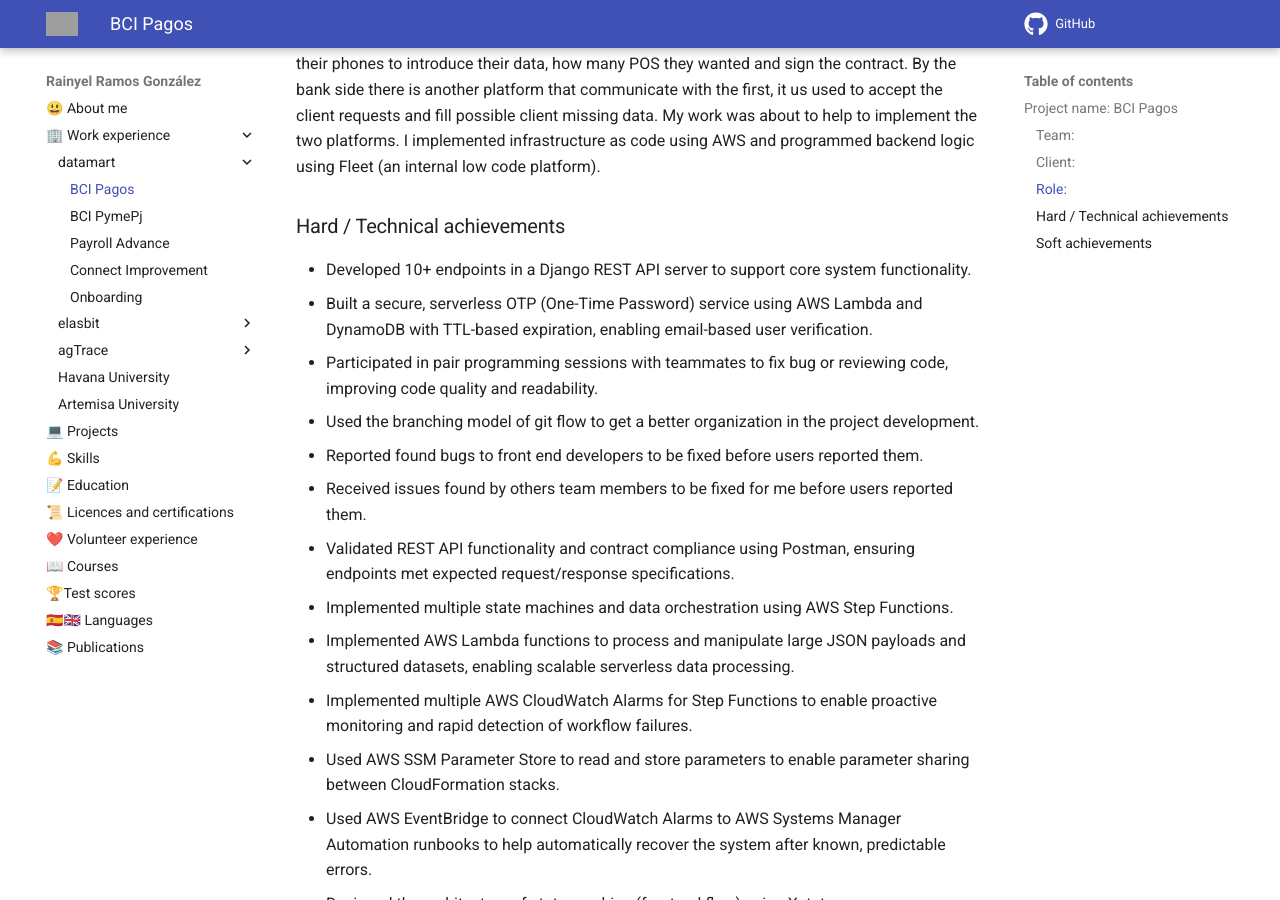
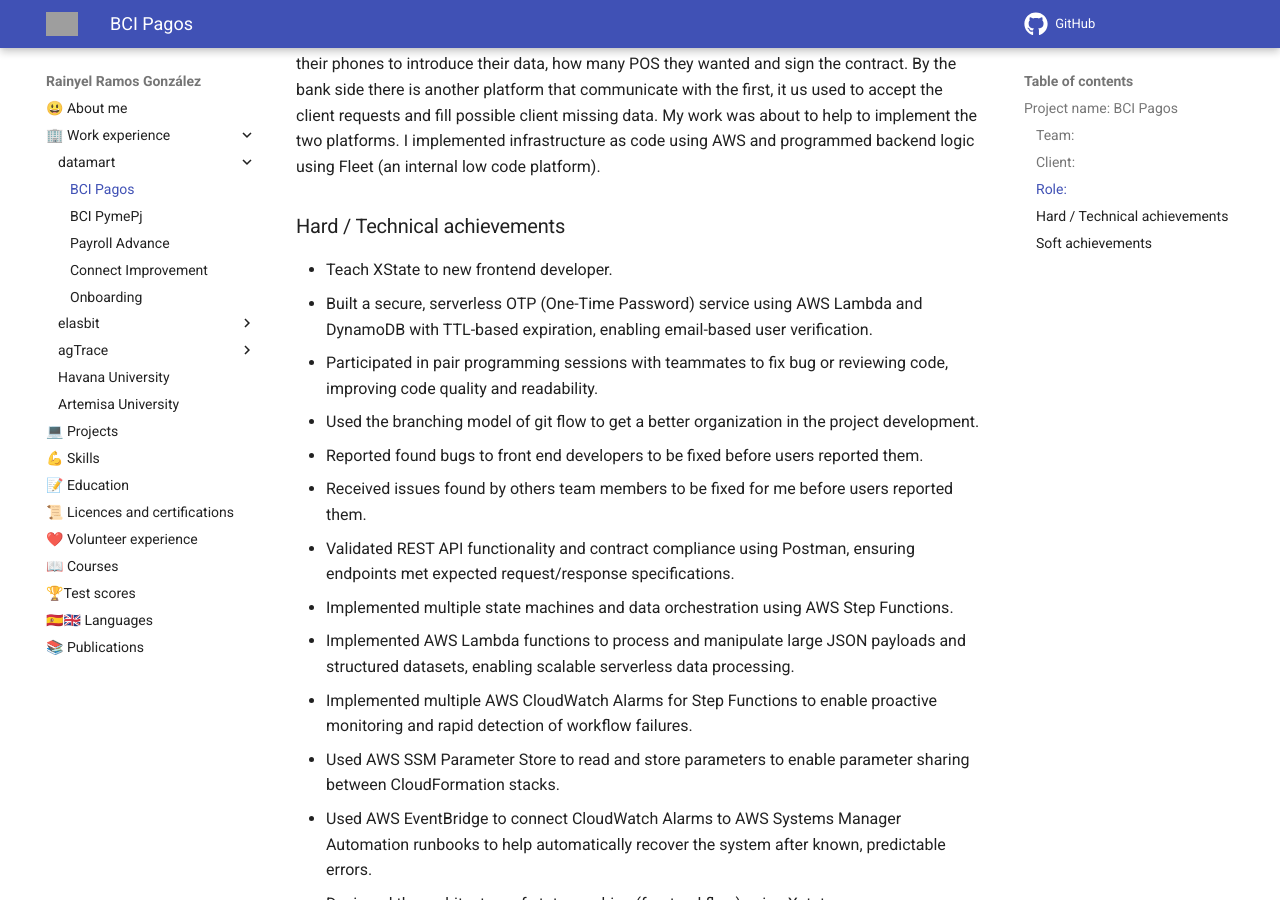
Before and after one commit to rayniel95/rayniel95.github.io, an MkDocs documentation site: the page built from docs/work_experience/datamart/bci_pagos.md, in a window 1280 px wide and 900 px high, scrolled down 639 px. Built offline with MkDocs 1.6.1 and Material for MkDocs 9.7.7, drawn with Linux system fonts in a browser that asks for light colours; grey boxes are pictures that could not be loaded.

Commit message:
docs(datamart): update BCI Pagos work experience details

```diff
--- a/docs/work_experience/datamart/bci_pagos.md
+++ b/docs/work_experience/datamart/bci_pagos.md
@@ -22,7 +22,7 @@ This project is related to create a SaaS platform for chilean bank BCI. The basi
 <!-- small description about the client and its requirements or problems, how I solve it -->
 ### Hard / Technical achievements
 
-- Developed 10+ endpoints in a Django REST API server to support core system functionality.
+- Teach XState to new frontend developer.
 - Built a secure, serverless OTP (One-Time Password) service using AWS Lambda and DynamoDB with TTL-based expiration, enabling email-based user verification.
 - Participated in pair programming sessions with teammates to fix bug or reviewing code, improving code quality and readability.
 - Used the branching model of git flow to get a better organization in the project development.
```
